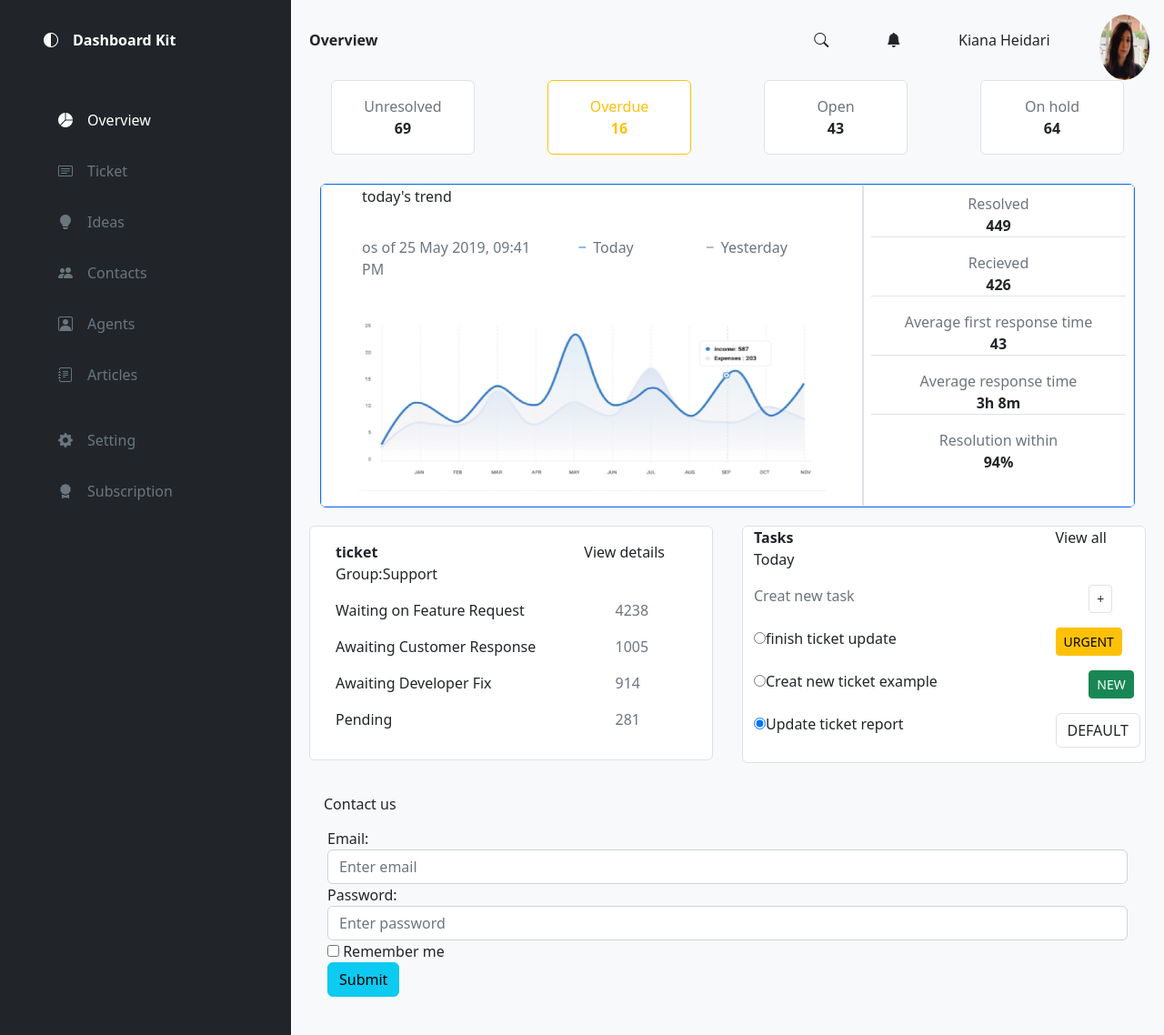
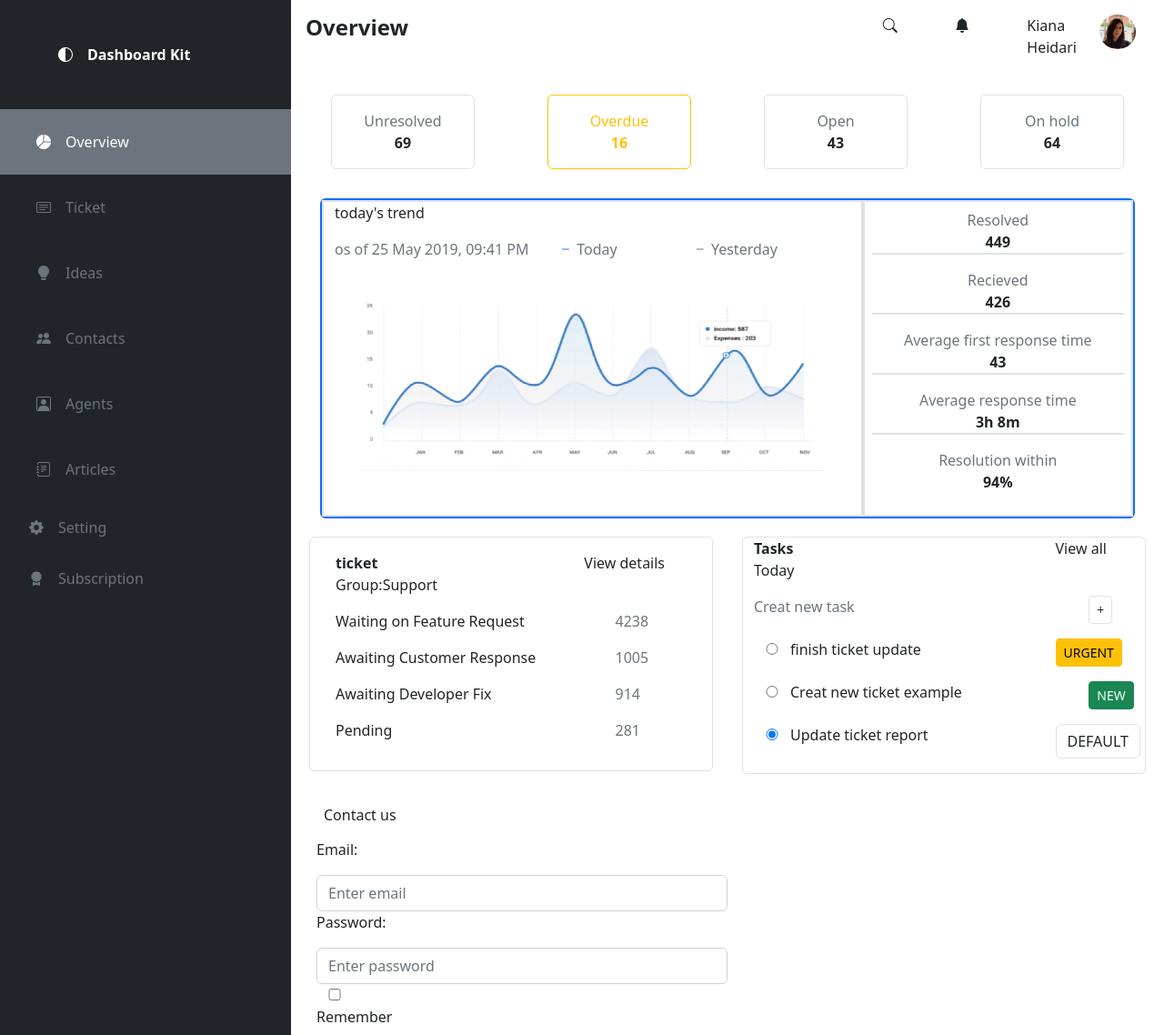
Before and after one commit to Kheidari71/Bootstrapp, a website: page public/index.html in a window 1280 px wide. Shown: the top 1138 px of the page at 91% size. Drawn offline with nearby package versions, Linux system fonts and the light colour scheme; some icons are missing.

Commit message:
changes applied

```diff
--- a/public/asset/style.css
+++ b/public/asset/style.css
@@ -1,20 +1,31 @@
-
-
-@import url('https://fonts.googleapis.com/css2?family=Urbanist:wght@300&display=swap');
-:root{
-    --bs-body-font-family: 'Urbanist', sans-serif;
-}
+/* make second column content in overview purple on hover*/
 
 .border-warning  :hover{
     color: blueviolet;
 }
-
+/* change the nav list style to none*/
 li{
     list-style: none;
 }
+/* make non-muted contant in borders purple on hover*/
 .border  :hover{
     color: rgb(211, 15, 236);
 }
-li :hover{
+/* make nav list icon white on hover*/
+nav :hover{
     color: white;
 }
+input{
+    width: 40px;
+}
+.form-control{
+    height: 40px;
+    width: 10px;
+}
+label{
+    height: 40px;
+    width: 10px;
+}
+a{
+    text-decoration: none;
+}
--- a/public/index.html
+++ b/public/index.html
@@ -2,7 +2,7 @@
 <html lang="en">
 
 <head>
-    <!--Required meta tags-->
+    <!--required meta tags-->
     <meta charset="UTF-8">
     <meta http-equiv="X-UA-Compatible" content="IE=edge">
     <meta name="viewport" content="width=device-width, initial-scale=1.0">
@@ -13,84 +13,96 @@
     <!-- bootstrap css -->
     <link href="https://cdn.jsdelivr.net/npm/bootstrap@5.2.2/dist/css/bootstrap.min.css" rel="stylesheet"
         integrity="sha384-Zenh87qX5JnK2Jl0vWa8Ck2rdkQ2Bzep5IDxbcnCeuOxjzrPF/et3URy9Bv1WTRi" crossorigin="anonymous">
-    <!-- Option 1: Include in HTML -->
+    <!-- option 1: include in html -->
     <link rel="stylesheet" href="https://cdn.jsdelivr.net/npm/bootstrap-icons@1.3.0/font/bootstrap-icons.css">
 </head>
+<!--main container to divide body to two col, sidebar and main 4 col 8 col-->
 
-<body class=" bg-light container-fluid ">
+<body class=" container-fluid ">
 
     <div class=" row">
+        <!--sidebar here-->
+        <!--bg color black -->
+        <header class=" bg-dark header col col-4 col-sm-4 col-md-4 col-lg-3 ">
+            <nav class="row row-cols-1  ">
+                <!--bg color black, text color white -->
+                <a class="p-5 text-decoration-none lg-p-16  col text-white"><i class=" p-3 col bi bi-circle-half"></i><strong>Dashboard
+                        Kit</strong>
+                </a>
 
-        <header class=" bg-dark header col col-4 col-sm-4 col-md-4 col-lg-3 ">
-            <ul class="row row-cols-1 p-3 ">
-                <nav class=" lg-p-16 p-3 col text-white"><i class=" p-3 col bi bi-circle-half"></i><strong>Dashboard
-                        Kit</strong>
-                </nav>
 
-            </ul>
-            <ul class=" row row-cols-1 ">
-                <li class="text-white   p-3 col-12 "> <i class="p-3   col bi bi-pie-chart-fill"></i>Overview
-                    </nav>
-                <li class=" hover p-3 text-secondary col"> <i class=" p-3 col bi bi-card-text"></i>Ticket</nav>
-                <li class="hover p-3 text-secondary col"><i class=" p-3 col bi bi-lightbulb-fill"></i>Ideas</nav>
-                <li class="hover p-3 text-secondary col"><i class=" p-3 col bi bi-people-fill"></i>Contacts</nav>
-                <li class="hover p-3 text-secondary col"><i class=" p-3 col bi bi-person-square"></i>Agents</nav>
-                <li class="hover p-3 text-secondary col"><i class=" p-3 col bi bi-journal-text"></i>Articles</nav>
+                <a class="text-decoration-none text-white bg-secondary p-4 col-12 "> <i class="p-3   col bi bi-pie-chart-fill"></i>Overview</a>
 
-            </ul>
-            <ul class="row row-cols-1 ">
-
-                <li class="hover p-3 text-muted col"><i class=" p-3 col bi bi-gear-fill"></i>Setting</nav>
-                <li class="hover  p-3 text-muted col"><i class=" p-3 col bi bi-award-fill"></i>Subscription</nav>
-
-            </ul>
-        </header>
-        <main class="p-3 col col-8 col-sm-8 col-md-8 col-lg-9">
-            <div class="row">
-                <p class="p-3 col  col-xs-2 col-sm-5 col-md-6 col-lg-7"><strong>Overview</strong></p>
-                <i class="p-3 col col-1 col-xs-2 col-sm-1 bi bi-search"></i>
-                <i class="p-3 col col-1 col-xs-2 col-sm-1 bi bi-bell-fill"></i>
-                <p class="p-3 col col-sm-3 col-xs-2 col-lg-2 ">Kiana Heidari</p>
-                <img src="../asset/Scree.jpg"
-                    class=" rounded-circle img-responsive main-img  col-xs-1 col-sm-2 col-md-1 col-1  two"
-                    src="" alt="" width="5" height="">
-            </div>
-            <div class=" text-center row row-cols-sm-2 row-cols-md-4 justify-content-around ">
-                <p class="rounded  p-3  col-sm-5  col-md-3 col-lg-2  text-muted bg-white border   ">Unresolved <br> <strong
-                        class="text-dark">69</strong></p>
-                <p class="p-3 rounded  col-sm-5 col-md-3  col-lg-2  text-warning bg-white border border-warning">Overdue<br><strong
-                        class="purple">16</strong></p>
-                <p class="p-3  rounded col-sm-5 col-md-3 col-lg-2 text-muted border-muted bg-white border">Open<br><strong class=" purple text-dark">43</strong></p>
-                <p class="p-3  rounded col-sm-5 col-md-3 col-lg-2 text-muted border-muted bg-white border">On hold<br><strong class="text-dark">64</strong></p>
-            </div>
+                <a class="text-decoration-none  hover p-4 text-secondary col"> <i class=" p-3 col bi bi-card-text"></i>Ticket</a>
+                <a class="text-decoration-none hover p-4 text-secondary col"><i class=" p-3 col bi bi-lightbulb-fill"></i>Ideas</a>
+                <a class="text-decoration-none hover p-4 text-secondary col"><i class=" p-3 col bi bi-people-fill"></i>Contacts</a>
+                <a class="text-decoration-none hover p-4 text-secondary col"><i class=" p-3 col bi bi-person-square"></i>Agents</a>
+                <a class="text-decoration-none hover p-4 text-secondary col"><i class=" p-3 col bi bi-journal-text"></i>Articles</a>
 
 
 
-            <div class="m-3 row ggg row-cols-1 row-cols-lg-2 justify-content-center border rounded border-primary bg-white">
+                <a class="text-decoration-none hover p-3 text-muted col"><i class=" p-3 col bi bi-gear-fill"></i>Setting</a>
+                <a class="text-decoration-none hover  p-3 text-muted col"><i class=" p-3 col bi bi-award-fill"></i>Subscription</a>
+
+            </nav>
+        </header>
+        <!--main content , bg color light gray -->
+        <main class="p-3 col col-8  col-lg-9">
+            <div class=" row">
+                <!-- this row shows overview and the developer photoo -->
+                <h4 class=" col  col-xs-7 col-sm-5 col-md-7 col-lg-8"><strong>Overview</strong></h4>
+                <i class=" col col-1 col-xs-1 col-md-1 col-lg-1 bi bi-search"></i>
+                <i class=" col col-1 col-xs-1 col-md-1 col-lg-1 bi bi-bell-fill"></i>
+                <p class=" col col-sm-2 col-xs-2 col-lg-1 ">Kiana Heidari</p>
+                <!--img responsive and round -->
+                <div class=" col col-xs-2 col-s-1 col-md-1"><img src="../asset/Scree.jpg"
+                    class=" rounded-circle img-md-thumbnail img-responsive main-img two"
+                    alt="Developer photo" width="40" height="">
+                </div>
+                </div>
+                <br>
+            <!--numbers are bolder  -->
+            <!--the second column is yellow and focused  -->
+            <div class=" text-center row row-cols-sm-2 row-cols-md-4 justify-content-around ">
+                <p class="rounded  p-3  col-sm-5  col-md-3 col-lg-2  text-muted bg-white border   ">Unresolved <br>
+                    <strong class="text-dark">69</strong>
+                </p>
+                <p class="p-3 rounded  col-sm-5 col-md-3  col-lg-2  text-warning bg-white border border-warning">
+                    Overdue<br><strong class="purple">16</strong></p>
+                <p class="p-3  rounded col-sm-5 col-md-3 col-lg-2 text-muted border-muted bg-white border">
+                    Open<br><strong class=" purple text-dark">43</strong></p>
+                <p class="p-3  rounded col-sm-5 col-md-3 col-lg-2 text-muted border-muted bg-white border">On
+                    hold<br><strong class="text-dark">64</strong></p>
+            </div>
+
+            <!--chart and results here in same line in bigger screen , in small results under chart with two rows in every line -->
+            <!--numbers are bolder  -->
+            <div class="m-3 row ggg row-cols-1 row-cols-lg-2 justify-content-center border rounded border-primary border-2 bg-white">
                 <div class="col col-md-9 col-lg-8 border  border-rounded-left">
-                    <ul class="row  align-items-end">
+                    <section class="row  align-items-end">
 
                         <p class="col-4">today's trend </p>
-                    </ul>
-                    <ul class="row  ">
+                    </section>
+                    <section class="row  ">
                         <p class="purple col-5 col-lg-5 col-md-5 text-muted">
                             os of 25 May 2019, 09:41 PM</p>
                         <p class="text-muted col-3 col-lg-3"><i class=" col bi bi-dash text-primary"></i> Today</p>
                         <p class="text-muted col-4 col-lg-4"><i class=" col bi bi-dash"></i> Yesterday</p>
-                    </ul>
+                    </section>
+                    <!--chart img here  -->
                     <p class=" m-3 p-img row">
                         <img src="../asset/chart.jpg"
-                            class=" justify-content-center main-img  col-12 col-md-12 col-lg-12   two" src="" alt=""
-                            width="" height="200">
+                            class=" justify-content-center main-img  col-12 col-md-12 col-lg-12   two" src=""
+                            alt="chart photo" width="" height="200">
                     </p>
-                    </ul>
-
+                </section>
                 </div>
                 <div class="text-center border  col-12 col-md-3 col-lg-4 ">
-
+                    <!--numbers are bolder and content are muted -->
                     <div class="p-2 row row-cols-xs-2 row-cols-md-1 row-cols-lg-1  ">
                         <p class="sm-border text-muted col-6 col-lg-12 border-rounded-left border-bottom">Resolved <br>
-                            <strong class="text-dark">449</strong></p>
+                            <strong class="text-dark">449</strong>
+                        </p>
                         <p class="text-muted col-6 col-lg-12 border-bottom">Recieved<br><strong
                                 class="text-dark">426</strong></p>
                         <p class="text-muted col-6 col-lg-12 border-bottom ">Average first response time<br><strong
@@ -98,11 +110,12 @@
                         <p class="text-muted col-6 col-lg-12 border-bottom ">Average response time<br><strong
                                 class="text-dark">3h 8m</strong></p>
                         <p class="text-muted col-6 col-lg-12  border-right sm-border">Resolution within
-                            <br><strong class="text-dark">94%</strong></p>
+                            <br><strong class="text-dark">94%</strong>
+                        </p>
                     </div>
                 </div>
             </div>
-
+            <!--ticket and task column here, on desktop in same line and in smaller view one in each line  -->
             <div class=" row row-cols-1 row-cols-lg-2  justify-content-center ">
                 <div class=" col-10 col-lg-6 ">
                     <ul class="p-3  m-1 row row-cols-2  border rounded bg-white">
@@ -156,59 +169,53 @@
                 </div>
             </div>
             <br>
+            <!--contact form here  -->
+            <!--plus button  -->
             <div class=" form primary-color container">
                 <h6 class="p-2">Contact us</h6>
 
-                <form class=" m-60px p-md-60px container form-inline" action="/action_page.php">
-                    <div class=" form-group">
+                <form class=" m-60px p-md-60px col form-inline" action="/action_page.php">
+                    <div class=" col-lg-6 form-group">
+                        <!--lable for email  -->
                         <label for="email">Email:</label>
                         <input type="email" class="form-control" id="email" placeholder="Enter email" name="email">
                     </div>
-                    <div class="form-group">
+                    <!--lable for password  -->
+                    <div class="col-lg-6 form-group">
                         <label for="pwd">Password:</label>
                         <input type="password" class="form-control" id="pwd" placeholder="Enter password" name="pwd">
                     </div>
+                    <!--remember me checkbox  -->
                     <div class="checkbox">
                         <label><input type="checkbox" name="remember"> Remember me</label>
                     </div>
+                    <!--submit button blue  -->
                     <button type="submit" class="btn btn-info">Submit</button>
                 </form>
                 <br>
-                <br>
 
+                <!--footer with instagram facebook and twitter icons  -->
                 <footer class="container ">
                     <div class="row row-cols-1 justify-content-center ">
-                        <div class=" col-3 ">
-                            <ul class="  row row-cols-3  ">
+                        <div class="col-3  col-m-2 ">
+                            <section class="  row row-cols-3  ">
 
-                                <i class=" col bi bi-instagram text-primary"></i>
-                                    <i class=" col bi bi-facebook text-primary"></i>
-                                       <i class=" col bi bi-twitter text-primary"></i>
-
-                            </ul>
+                                <i class=" col bi bi-instagram text-dark"></i>
+                                <i class=" col bi bi-facebook text-dark"></i>
+                                <i class=" col bi bi-twitter text-dark"></i>
+                            </section>
                         </div>
-
-
-
-
-
-
                     </div>
-
-                    </div>
+            </div>
                 </footer>
-                <br>
-
 
         </main>
-
-
-
         <!-- JavaScript Bundle with Popper -->
         <script src="https://cdn.jsdelivr.net/npm/bootstrap@5.2.2/dist/js/bootstrap.bundle.min.js"
             integrity="sha384-OERcA2EqjJCMA+/3y+gxIOqMEjwtxJY7qPCqsdltbNJuaOe923+mo//f6V8Qbsw3"
             crossorigin="anonymous"></script>
-            <script src=""></script>
+        <!-- Java link here -->
+        <script src="main.js"></script>
 </body>
 
 </html>
```
Also changed, not shown: public/main.js (deleted, +0 -47 lines), 1 other file.
